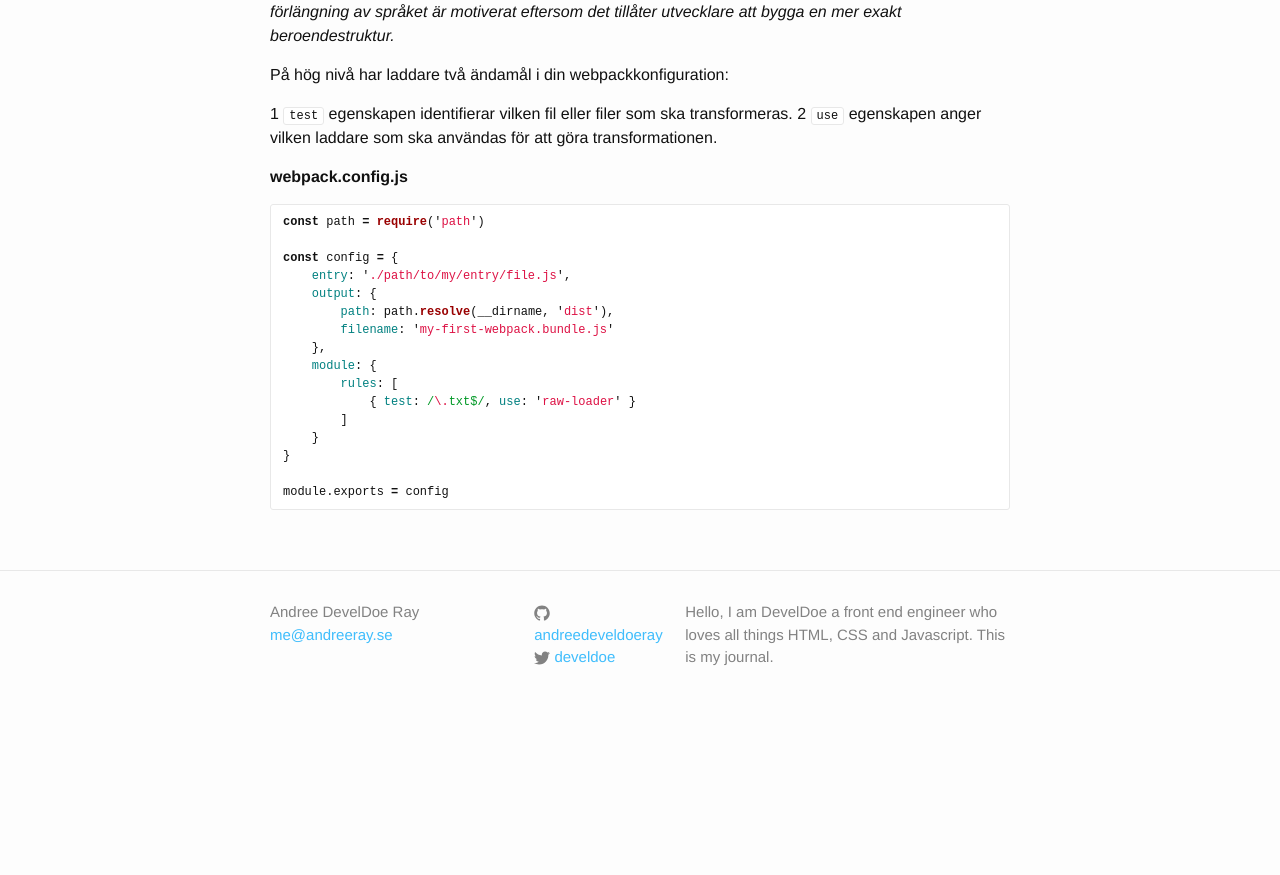
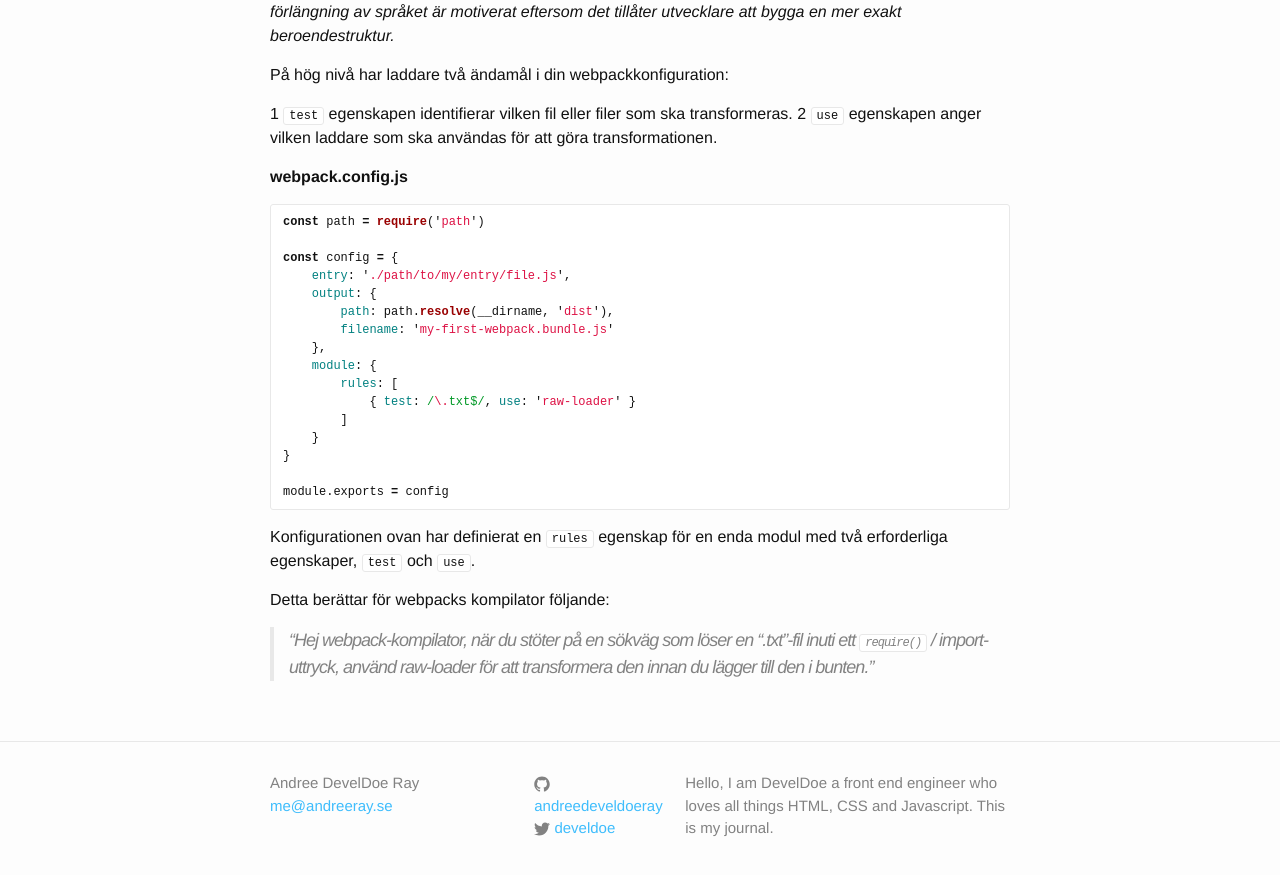
Before and after one commit to develdoe/develdoe.github.io, a Jekyll site: the page built from _posts/2018-03-07-webpack-koncept.md, in a window 1280 px wide and 900 px high, scrolled down 1511 px. Shown: the top 875 px of the window. Built offline with Jekyll 4.4.1, drawn with Linux system fonts in a browser that asks for light colours; before the commit the page ends 2240 px from its top, so only the background shows below that.

Commit message:
Create 2018-03-07-webpack-koncept.md

````diff
--- a/_posts/2018-03-07-webpack-koncept.md
+++ b/_posts/2018-03-07-webpack-koncept.md
@@ -82,3 +82,8 @@ const config = {
 
 module.exports = config
 ```
+
+Konfigurationen ovan har definierat en `rules` egenskap för en enda modul med två erforderliga egenskaper, `test` och `use`.
+
+Detta berättar för webpacks kompilator följande:
+> "Hej webpack-kompilator, när du stöter på en sökväg som löser en ".txt"-fil inuti ett `require()` / import-uttryck, använd raw-loader för att transformera den innan du lägger till den i bunten."
````
